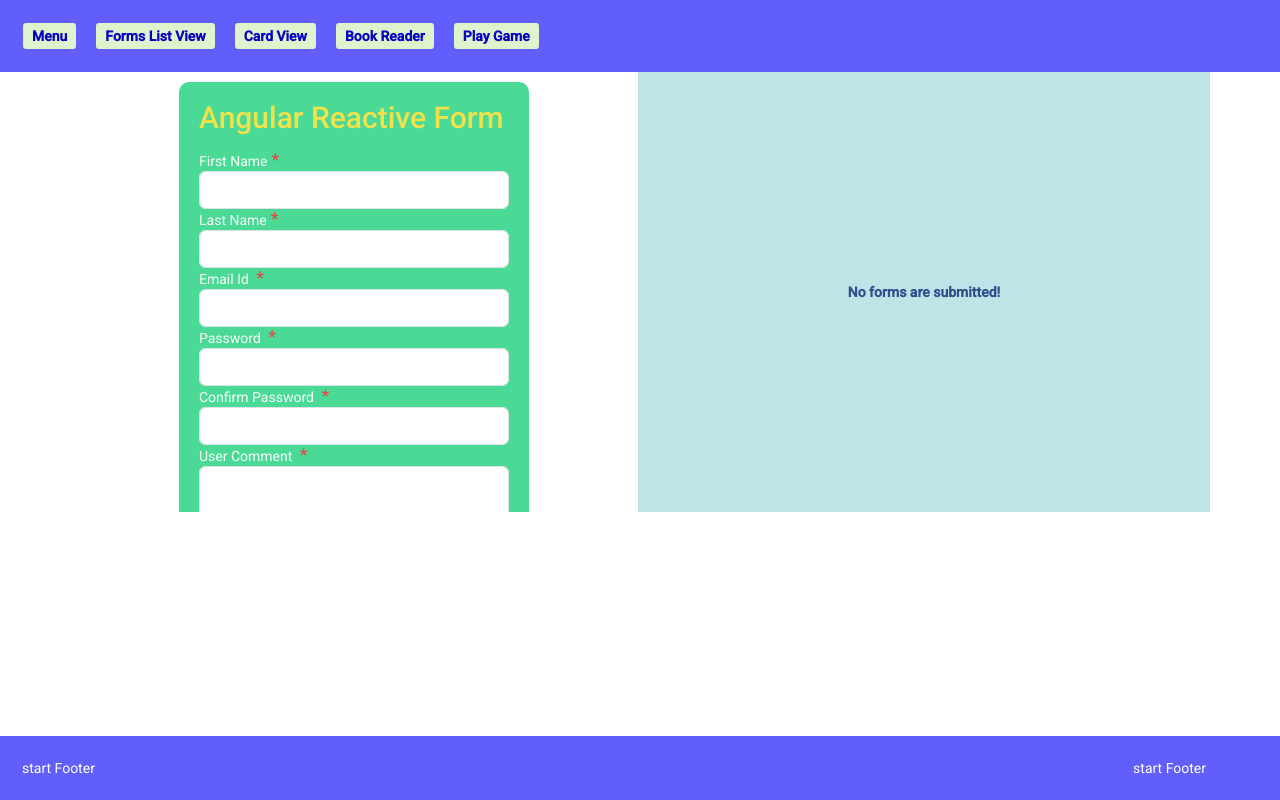
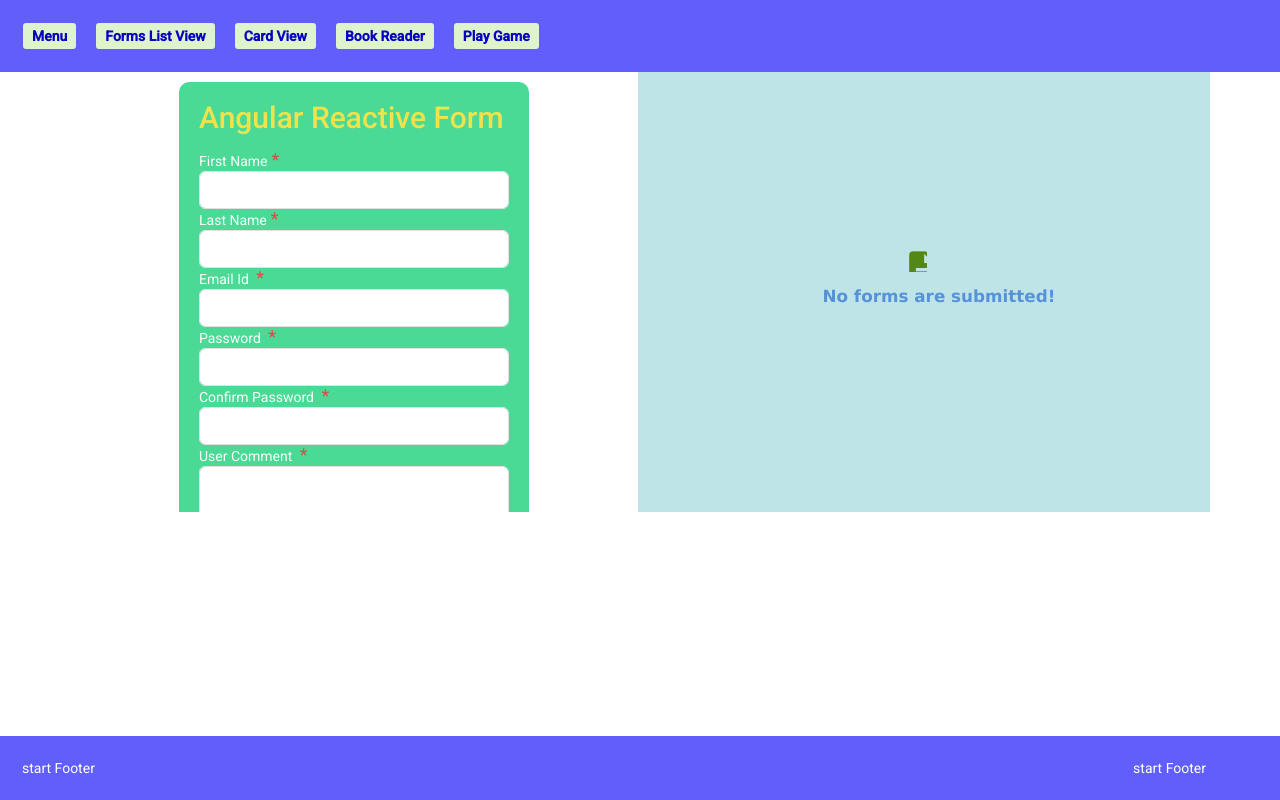
Before and after one commit to Rushika-Gowlikar/Angular, an Angular app: page /form in a window 1280 px wide. Built offline with nearby package versions, Linux system fonts and the light colour scheme.

Commit message:
updated text changes

```diff
--- a/src/app/appContent/form/form.component.css
+++ b/src/app/appContent/form/form.component.css
@@ -94,3 +94,19 @@ margin-top: 20px;
 width: 300px;
 height: 400px;
 }
+.delete-icon{
+    font-size: smaller;
+    float: right;
+}
+.emptyDetails{
+    color: #5592d8;
+    font-family: 'Lucida Sans', 'Lucida Sans Regular', 'Lucida Grande', 'Lucida Sans Unicode', Geneva, Verdana, sans-serif;
+    font-size: larger;
+}
+.emptyFiles{
+    position: relative;
+ bottom:30px;
+ left: 110px;
+   color: #538813;
+   font-size: 40px;
+}
--- a/src/app/appContent/form/form.component.html
+++ b/src/app/appContent/form/form.component.html
@@ -80,9 +80,7 @@
               regForm.get('confirmPassword')?.touched &&
               !regForm.get('confirmPassword')?.valid
             "
-            ><span *ngIf="!regForm.get('confirmPassword').value"
-              >Confirm password and Password should be same</span
-            >
+          >
             <span *ngIf="regForm.get('confirmPassword').errors.minlength">
               Characters should be greater than
               {{
@@ -138,12 +136,16 @@
   </div>
   <div class="col right">
     <span class="emptyDetails" *ngIf="emptyDetails">
+      <mat-icon class="emptyFiles">description</mat-icon>
       No forms are submitted!</span
     >
     <span *ngIf="!emptyDetails">
       <strong>List of Added Form Details</strong>
       <div *ngFor="let details of cardView">
         <div class="card">
+          <mat-icon class="delete-icon" (click)="deleteForm(details)"
+            >delete</mat-icon
+          >
           <strong>{{
             details["firstName"]?.length > 30
               ? (details["firstName"] | slice : 0 : 30) + "..."
--- a/src/app/appContent/form/form.component.ts
+++ b/src/app/appContent/form/form.component.ts
@@ -17,6 +17,7 @@ export class FormComponent implements OnInit {
   emptyDetails: boolean = true;
   cardView: {}[] = [];
   data: any;
+  removeIndex: any;
   constructor(private fb: FormBuilder) {}
   ngOnInit(): void {
     this.regForm = new FormGroup(
@@ -62,4 +63,11 @@ export class FormComponent implements OnInit {
 
     this.regForm.reset();
   }
+  deleteForm(deleteform) {
+    this.removeIndex = this.cardView.indexOf(deleteform);
+    this.cardView.splice(this.removeIndex, 1);
+    if (this.cardView.length <= 0) {
+      this.emptyDetails = true;
+    }
+  }
 }
```
Also changed, not shown: src/app/app.module.ts (+8 -1 lines).
